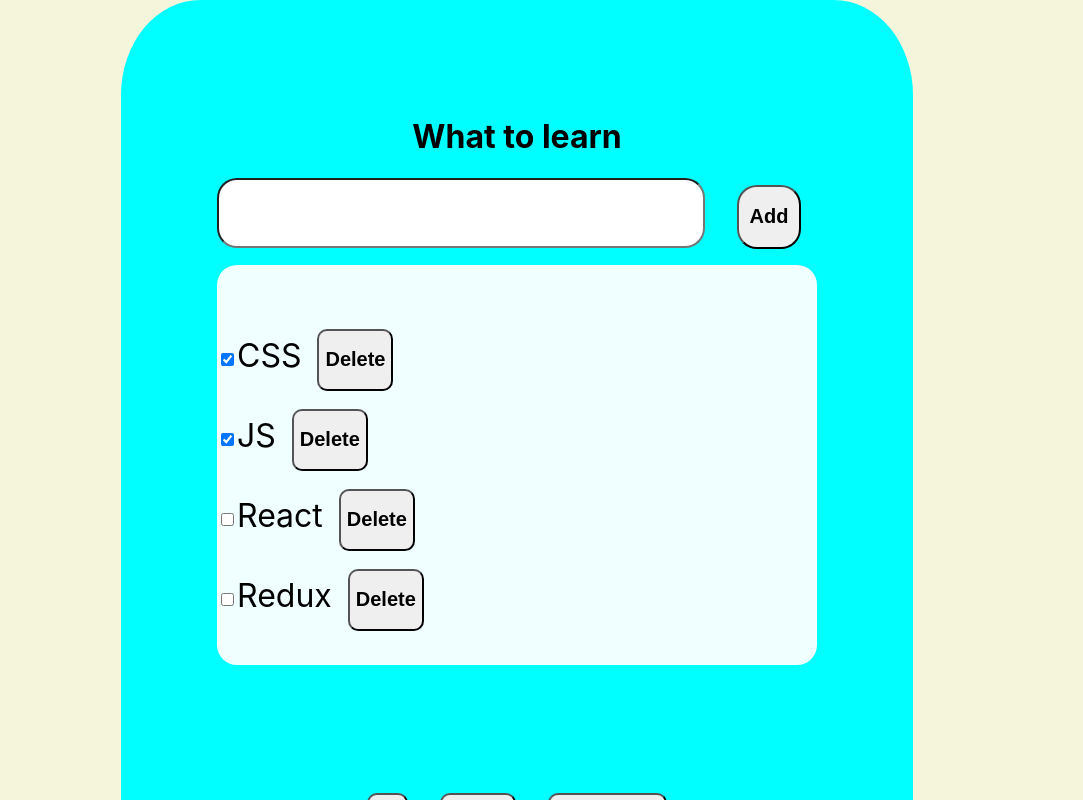
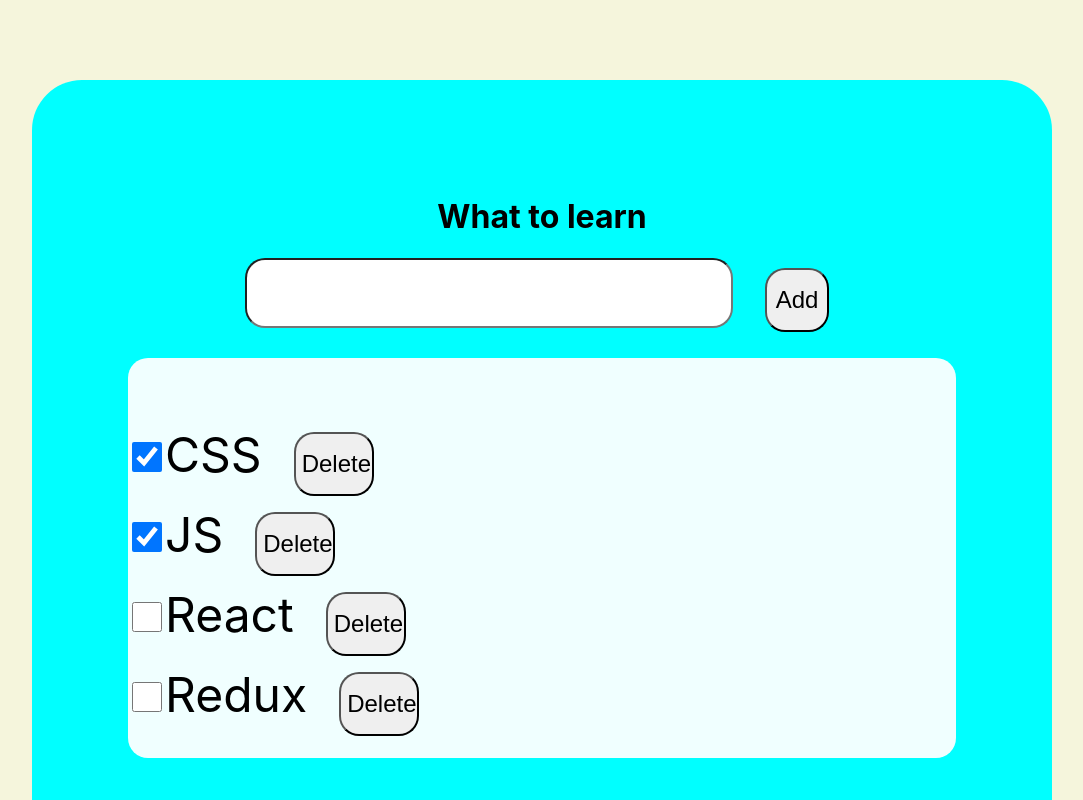
Before and after one commit to Radchenko87dmytro/My-Portfolio, a React (Create React App) app: page / in a window 1280 px wide. Shown: the top 800 px of the page, without its empty margins (98-1181 px from the left). Built offline with nearby package versions, Linux system fonts and the light colour scheme.

Commit message:
feature: changed name of branch and created .custom-checkbox class

```diff
--- a/package.json
+++ b/package.json
@@ -11,7 +11,6 @@
     "@types/react": "^18.2.48",
     "@types/react-dom": "^18.2.18",
     "@types/uuid": "^9.0.8",
-    "lorem-ipsum": "^2.0.8",
     "react": "^18.2.0",
     "react-dom": "^18.2.0",
     "react-scripts": "5.0.1",
--- a/src/App.css
+++ b/src/App.css
@@ -17,26 +17,69 @@
   margin: 3rem 0;
 }
 button {
+  margin: 10px;
+  border-radius: 20px;
+  width: 20vw;
+}
+/* input {
+  font-size: 5rem;
+  width: 5rem;
+} */
+/* input[type="checkbox"] {
+  display: none;
+} */
+.custom-checkbox {
+  display: inline-block;
+  width: 30px;
+  height: 30px;
+  background-color: #fff;
+  border: 2px solid #555;
+  border-radius: 5px;
+  position: relative;
+  cursor: pointer;
+}
+/* .custom-checkbox::after {
+  content: "";
+  position: absolute;
+  display: none;
+  left: 9px;
+  top: 5px;
+  width: 6px;
+  height: 12px;
+  border: solid #000;
+  border-width: 0 3px 3px 0;
+  transform: rotate(45deg);
+} */
+input[type="checkbox"]:checked + .custom-checkbox::after {
+  display: block;
+}
+/* button {
   margin: 0 1rem;
   border-radius: 10px;
-}
+} */
 .App {
   display: flex;
   justify-content: center;
   align-items: center;
-  min-height: 100vh;
+  width: 100vw;
+  height: 100%;
   background-color: beige;
 }
 .todolist {
+  margin: 5rem 0;
   display: flex;
   justify-content: center;
   align-items: center;
   padding: 6rem;
   background-color: aqua;
-  border-radius: 10%;
+  border-radius: 50px;
 }
 .App > div {
-  margin-right: 50px;
+  /* margin-right: 50px; */
+}
+.input-container {
+  display: flex;
+  justify-content: center;
 }
 .input-area {
   text-align: center;
@@ -47,6 +90,9 @@
 }
 
 .task-item {
+  font-size: 3rem;
+}
+.checkbox {
   font-size: 2rem;
 }
 .button {
@@ -54,6 +100,10 @@
   width: 4rem;
   height: 4rem;
   margin-left: 2rem;
+  font-size: 1.5rem;
+}
+.del {
+  width: 5rem;
 }
 .button:active {
   background-color: green;
--- a/src/App.tsx
+++ b/src/App.tsx
@@ -18,9 +18,9 @@
   const [filter, setFilter] = useState<FilterValuesType>("all");
 
   function removeTask(id: string) {
-    let filteredTasks = tasks.filter((t) => t.id !== id); //t.id !=== id
-    setTasks(filteredTasks);
-    console.log(filteredTasks);
+    //t.id !=== id
+    setTasks(tasks.filter((t) => t.id !== id));
+    //   console.log(filteredTasks);
   }
 
   function addTask(title: string) {
@@ -44,7 +44,6 @@
   return (
     <div className="App">
       <Todolist
-        title="What to learn"
         tasks={tasksForTodolist}
         removeTask={removeTask}
         changeFilter={changeFilter}
--- a/src/Todolist.tsx
+++ b/src/Todolist.tsx
@@ -1,6 +1,6 @@
 import "./App.css";
 import { FilterValuesType } from "./App";
-import { useState } from "react";
+import { ChangeEvent, useState } from "react";
 
 export interface TaskType {
   id: string;
@@ -9,7 +9,6 @@
 }
 
 export interface PropsType {
-  title: string;
   tasks: Array<TaskType>;
   removeTask: (id: string) => void;
   changeFilter: (value: FilterValuesType) => void;
@@ -20,40 +19,50 @@
   const [newTaskTitle, setNewTaskTitle] = useState("");
   console.log(newTaskTitle);
 
+  const taskTitleHandler = (event: ChangeEvent<HTMLInputElement>): void => {
+    setNewTaskTitle(event.currentTarget.value);
+  };
+
+  const addTaskHandler = () => {
+    props.addTask(newTaskTitle);
+    setNewTaskTitle("");
+  };
+
+  const removeTaskHandler = (id: string) => {
+    props.removeTask(id);
+  };
+
   return (
     <div className="todolist">
       <div>
-        <h1>{props.title}</h1>
-        <div>
+        <h1>What to learn</h1>
+        <div className="input-container">
           <input
             className="input-area"
             value={newTaskTitle}
-            onChange={(e) => {
-              setNewTaskTitle(e.currentTarget.value);
-            }}
+            onChange={taskTitleHandler}
           />
-          <button
-            className="button"
-            onClick={() => {
-              props.addTask(newTaskTitle);
-              setNewTaskTitle("");
-            }}
-          >
-            <h2>Add</h2>
+          <button className="button" onClick={addTaskHandler}>
+            Add
           </button>
         </div>
         <ul>
           {props.tasks.map((t) => {
             return (
               <li className="task-item" key={t.id}>
-                <input type={"checkbox"} checked={t.isDone} />
+                <input
+                  className="custom-checkbox"
+                  type={"checkbox"}
+                  checked={t.isDone}
+                />
                 <span>{t.title}</span>
                 <button
+                  className="button del"
                   onClick={() => {
-                    props.removeTask(t.id);
+                    removeTaskHandler(t.id);
                   }}
                 >
-                  <h2>Delete</h2>
+                  Delete
                 </button>
               </li>
             );
```
